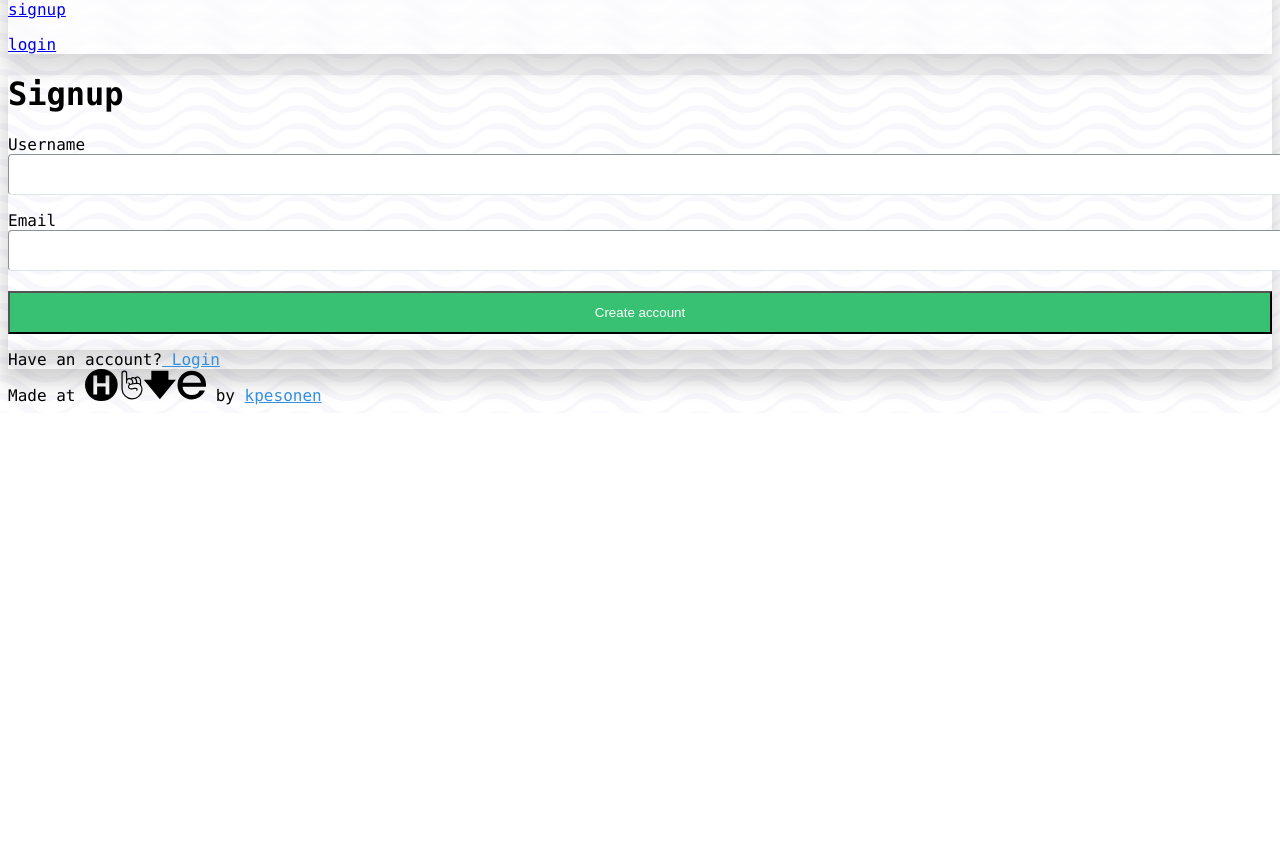
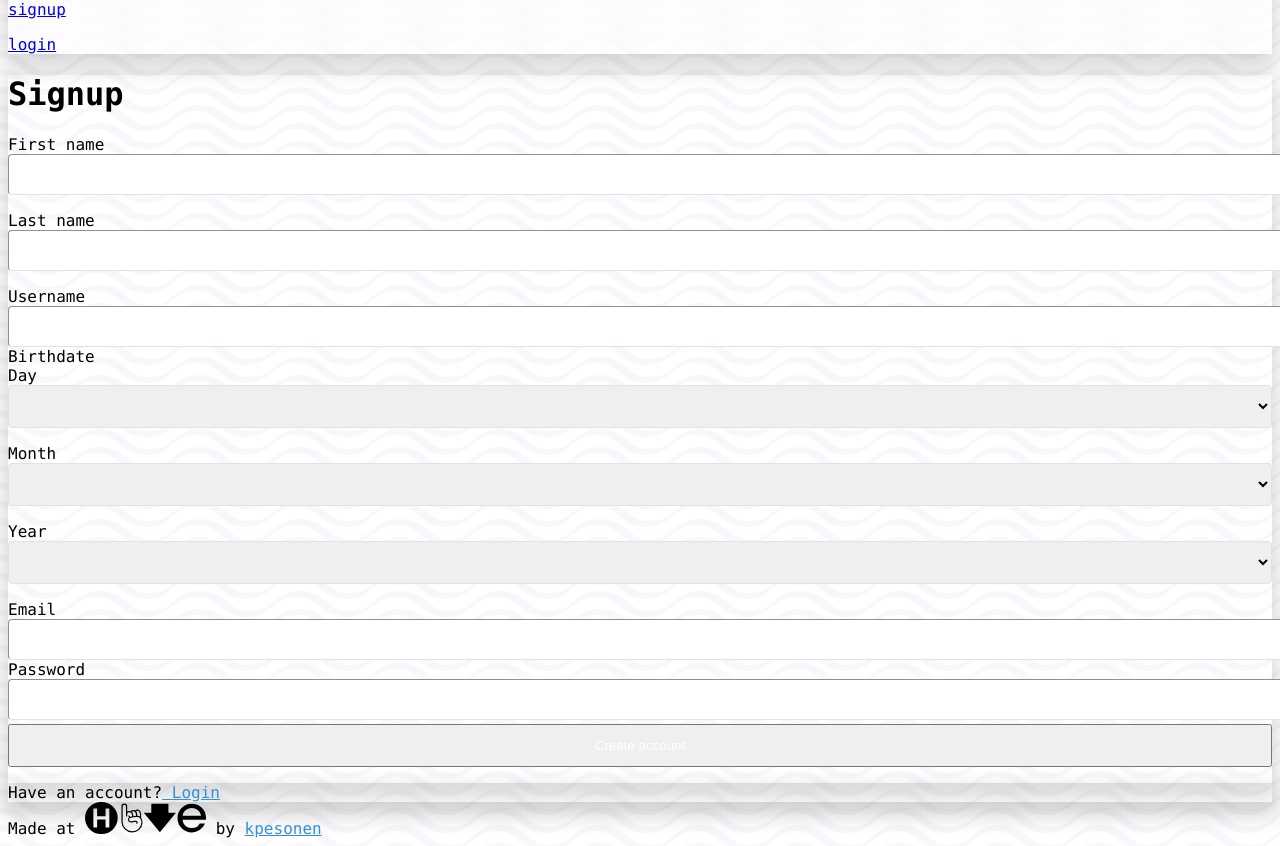
Before and after one commit to pesonkim/matcha, a React (Create React App) app in the folder client/: page /signup in a window 1280 px wide. Shown: the part 1335-2181 px from the top of the page. Before the commit the page ends 1748 px from the top, so only its background shows below. Built offline with nearby package versions, Linux system fonts and the light colour scheme; no server answers.

Commit message:
signup form

```diff
--- a/client/src/App.js
+++ b/client/src/App.js
@@ -8,6 +8,7 @@ import Wrapper from './components/ui/Wrapper'
 import LoginPage from './components/pages/Login'
 import SignupPage from './components/pages/Signup'
 import ResetPage from './components/pages/Reset'
+import BrowsePage from './components/pages/Browse'
 
 const App = () => {
 	const dispatch = useDispatch()
@@ -23,6 +24,7 @@ const App = () => {
 				<Route path='/login' component={LoginPage} />
 				<Route path='/signup' component={SignupPage} />
 				<Route path='/reset' component={ResetPage} />
+				<Route path='/browse' component={BrowsePage} />
 			</Switch>
 		</Layout>
 	)
--- a/client/src/components/layout/Header.js
+++ b/client/src/components/layout/Header.js
@@ -8,7 +8,9 @@ const Header = () => (
 				<Link to='/'>
 					<p className="text-2xl">matcha </p>
 				</Link>
-				<HeartIcon className=' h-6 w-6'/>
+				<Link to='/browse'>
+					<HeartIcon className=' h-6 w-6'/>
+				</Link>
 			</section>
 			<section className="flex items-center">
 				<Link to='/signup'>
--- /dev/null
+++ b/client/src/components/pages/Browse.js
@@ -0,0 +1,20 @@
+//import { Link } from 'react-router-dom'
+import Wrapper from '../ui/Wrapper'
+import Preview from '../ui/Preview'
+
+const BrowsePage = () => {
+	return (
+		<>
+			<Wrapper>
+				Filters would go here
+			</Wrapper>
+			<div className='w-full max-w-screen-lg grid lg:grid-cols-3 gap-7 md:grid-cols-2 mx-auto px-2'>
+				<Preview />
+				<Preview />
+				<Preview />
+			</div>
+		</>
+	)
+}
+
+export default BrowsePage
--- a/client/src/components/pages/Login.js
+++ b/client/src/components/pages/Login.js
@@ -1,19 +1,42 @@
+import { useState } from 'react'
 import { Link } from 'react-router-dom'
 import Wrapper from '../ui/Wrapper'
 import Heading from '../ui/forms/Heading'
 import InputField from '../ui/forms/InputField'
+import PasswordField from '../ui/forms/PasswordField'
 import SubmitButton from '../ui/forms/SubmitButton'
 
 const LoginPage = () => {
+	const [errorMessage, setErrorMessage] = useState('')
+
+	const handleSubmit = (event) => {
+		event.preventDefault()
+		const data = {
+			username: event.target.username.value,
+			password: event.target.password.value
+		}
+		if (!data.username) {
+			setErrorMessage('Invalid username or password')
+			setTimeout(() => {
+				setErrorMessage('')
+			}, 5000)
+		}
+
+		console.log(data)
+	}
+
 	return (
 		<>
 			<Wrapper>
-				<Heading title='Login'/>
-				<InputField type='text' name='Username'/>
-				<InputField type='password' name='Password'/>
-				<SubmitButton text='Login'/>
+				<Heading title='Login' />
+				{errorMessage && <div className='mb-4 text-center text-red-500'>{errorMessage}</div>}
+				<form onSubmit={handleSubmit}>
+					<InputField type='text' name='username' />
+					<PasswordField />
+					<SubmitButton text='Login' />
+				</form>
 				<div className='text-center'>
-					<Link to='/home' style={{ color: '#3490dc' }} >
+					<Link to='/reset' style={{ color: '#3490dc' }} >
 						Forgot password?
 					</Link>
 				</div>
--- a/client/src/components/pages/Signup.js
+++ b/client/src/components/pages/Signup.js
@@ -1,17 +1,119 @@
 import { Link } from 'react-router-dom'
+import { useState } from 'react'
 import Wrapper from '../ui/Wrapper'
 import Heading from '../ui/forms/Heading'
 import InputField from '../ui/forms/InputField'
+import PasswordField from '../ui/forms/PasswordField'
 import SubmitButton from '../ui/forms/SubmitButton'
+import validate from '../../utils/validate'
 
 const SignupPage = () => {
+	const [errors, setErrors] = useState({})
+
+	const inputStyle = {
+		borderWidth: '1px',
+		borderColor: '#dae4e9',
+		borderRadius: '.25rem',
+		padding: '.75rem',
+		marginBottom: '1rem',
+		width: '100%',
+	}
+
+	const createOptions = (start, end) => {
+		let options = []
+
+		for (let i = end; i >= start; i = i - 1) {
+			options.push(<option key={i}>{i}</option>)
+		}
+
+		return options
+	}
+
+	const handleSubmit = (event) => {
+		event.preventDefault()
+
+		const values = {
+			firstname: event.target.firstname.value,
+			lastname: event.target.lastname.value,
+			birthdate: {
+				day: event.target.day.value,
+				month: event.target.month.value,
+				year: event.target.year.value
+			},
+			username: event.target.username.value,
+			email: event.target.email.value,
+			password: event.target.password.value,
+		}
+
+		const errors = validate(values)
+
+		if (Object.keys(errors).length > 0) {
+			setErrors(errors)
+		} else {
+			alert('axios and loginservice here')
+		}
+	}
+
+	const onBlur = (event) => {
+		const name = event.target.name
+		const value = event.target.value
+
+		const error = validate({ [name]: value })
+		if (error[name]) {
+			console.log({ [name]: error[name], })
+			setErrors({ ...errors, [name]: error[name], })
+		} else {
+			setErrors({ ...errors, [name]: '', })
+		}
+	}
+
 	return (
 		<>
 			<Wrapper>
-				<Heading title='Signup'/>
-				<InputField type='text' name='Username'/>
-				<InputField type='text' name='Email'/>
-				<SubmitButton text='Create account'/>
+				<Heading title='Signup' />
+				<form onSubmit={handleSubmit}>
+					<div className='flex'>
+						<div className='inline-block mr-2 w-1/2'>
+							<label>First name</label>
+							{errors.firstname && <label className='text-red-500'> *</label>}
+							<input name='firstname' type='text' style={inputStyle} onBlur={onBlur} />
+						</div>
+						<div className='inline-block ml-2 w-1/2'>
+							<label>Last name</label>
+							{errors.lastname && <label className='text-red-500'> *</label>}
+							<input name='lastname' type='text' style={inputStyle} onBlur={onBlur} />
+						</div>
+					</div>
+					<InputField type='text' name='username' errors={errors.username} onBlur={onBlur} />
+					<label>Birthdate</label>
+					{errors.birthdate && <label className='text-red-500'> *</label>}
+					<div className='flex mt-2'>
+						<div className='inline-block w-1/4'>
+							<label>Day</label>
+							<select name='day' type='text' style={inputStyle} >
+								<option></option>
+								{createOptions(1, 31)}
+							</select>
+						</div>
+						<div className='inline-block w-1/4 mx-4'>
+							<label>Month</label>
+							<select name='month' type='text' style={inputStyle} >
+								<option></option>
+								{createOptions(1, 12)}
+							</select>
+						</div>
+						<div className='inline-block w-1/2'>
+							<label>Year</label>
+							<select name='year' type='text' style={inputStyle} >
+								<option></option>
+								{createOptions(1900, 2010)}
+							</select>
+						</div>
+					</div>
+					<InputField type='text' name='email' errors={errors.email} onBlur={onBlur} />
+					<PasswordField errors={errors.password} onBlur={onBlur} />
+					<SubmitButton text='Create account' />
+				</form>
 			</Wrapper>
 			<Wrapper>
 				<div className='text-center'>
--- /dev/null
+++ b/client/src/components/ui/Preview.js
@@ -0,0 +1,12 @@
+const Preview = () => {
+	return (
+		<div className='flex flex-col  justify-center my-4 p-4 bg-white rounded ui-shadow'>
+			<h4 className="mb-2 text-2xl">Title</h4>
+			<img className=" w-60 h-60" src=''/>
+			<span className="my-4">tags</span>
+			<span className="text-gray-500">fame</span>
+		</div>
+	)
+}
+
+export default Preview
--- a/client/src/components/ui/forms/InputField.js
+++ b/client/src/components/ui/forms/InputField.js
@@ -6,13 +6,19 @@ const InputField = (props) => {
 		borderRadius: '.25rem',
 		width: '100%',
 		padding: '.75rem',
-		marginBottom: '1rem'
+	}
+
+	let error = ''
+	if (props.errors) {
+		error = (props.errors.includes('required')) ? '' : props.errors
 	}
 
 	return (
 		<>
-			<label>{props.name}</label>
-			<input type={props.type} style={style} />
+			<label>{props.name.charAt(0).toUpperCase() + props.name.slice(1)}</label>
+			{props.errors && <label className='text-red-500'> *</label>}
+			<input name={props.name} type={props.type} style={style} onBlur={props.onBlur}/>
+			<div className='text-red-500 mb-4'>{error}</div>
 		</>
 	)
 }
--- /dev/null
+++ b/client/src/components/ui/forms/PasswordField.js
@@ -0,0 +1,44 @@
+import { useState } from 'react'
+
+const PasswordField = (props) => {
+	const [show, setShow] = useState(false)
+
+	const style = {
+		display: 'block',
+		borderWidth: '1px',
+		borderColor: '#dae4e9',
+		borderRadius: '.25rem',
+		width: '100%',
+		padding: '.75rem',
+	}
+
+	const button = {
+		position: 'absolute',
+		top: 15,
+		right: 15
+	}
+
+	const toggle = event => {
+		event.preventDefault()
+		setShow(!show)
+	}
+
+	let error = ''
+	if (props.errors) {
+		error = (props.errors.includes('required')) ? '' : props.errors
+	}
+
+	return (
+		<div>
+			<label>Password</label>
+			{props.errors && <label className='text-red-500'> *</label>}
+			<div className='relative'>
+				<input name='password' type={show ? 'text' : 'password'} style={style} onBlur={props.onBlur}/>
+				<button style={button} onClick={toggle}>{show ? 'Show' : 'Hide'}</button>
+			</div>
+			<div className='text-red-500 mb-4'>{error}</div>
+		</div>
+	)
+}
+
+export default PasswordField
--- a/client/src/components/ui/forms/SubmitButton.js
+++ b/client/src/components/ui/forms/SubmitButton.js
@@ -4,12 +4,11 @@ const SubmitButton = (props) => {
 		color: '#fff',
 		padding: '.75rem',
 		marginTop: '.25rem',
-		marginBottom: '1rem',
-		backgroundColor: '#38c172'
+		marginBottom: '1rem'
 	}
 
 	return (
-		<button style={style} className='rounded'>
+		<button type='submit' style={style} className='rounded bg-green-500 hover:bg-green-600'>
 			{props.text}
 		</button>
 	)
--- /dev/null
+++ b/client/src/utils/validate.js
@@ -0,0 +1,48 @@
+const validate = (values) => {
+	const errors = {}
+
+	console.log(values)
+
+	//first name
+	if (!values.firstname) {
+		errors.firstname = 'First name is required'
+	}
+	//last name
+	if (!values.lastname) {
+		errors.lastname = 'Last name is required'
+	}
+	//username
+	if (!values.username) {
+		errors.username = 'Username is required'
+	} else if (values.username.length < 3 || values.username.length > 20) {
+		errors.username = 'Username must have between 3 and 20 characters long'
+	}
+	//birthdate
+	if (values.birthdate) {
+		if (Object.values(values.birthdate).includes('')) {
+			errors.birthdate = 'Birthdate is required'
+		}
+	}
+	//email
+	if (!values.email) {
+		errors.email = 'Email is required'
+	} else if (!/^[A-Z0-9._%+-]+@[A-Z0-9.-]+\.[A-Z]{2,}$/i.test(values.email)) {
+		errors.email = 'Invalid email address'
+	}
+	//password
+	if (!values.password) {
+		errors.password = 'Password is required'
+	} else if (values.password.length < 6) {
+		errors.password = 'Password must be at least 6 characters long'
+	} else if (!(new RegExp('^(?=.*[a-z])(?=.*[A-Z])(?=.*[0-9])').test(values.password))) {
+		errors.password = 'Password must contain at least one lowercase and uppercase letter, and a number.'
+	}
+
+	//new RegExp("^(?=.*[a-z])(?=.*[A-Z])(?=.*[0-9])(?=.*[!@#\$%\^&\*])(?=.{8,})").test
+	//check = date.toLocaleDateString('en-eu').split('/')
+
+	console.log(errors)
+	return errors
+}
+
+export default validate
```
